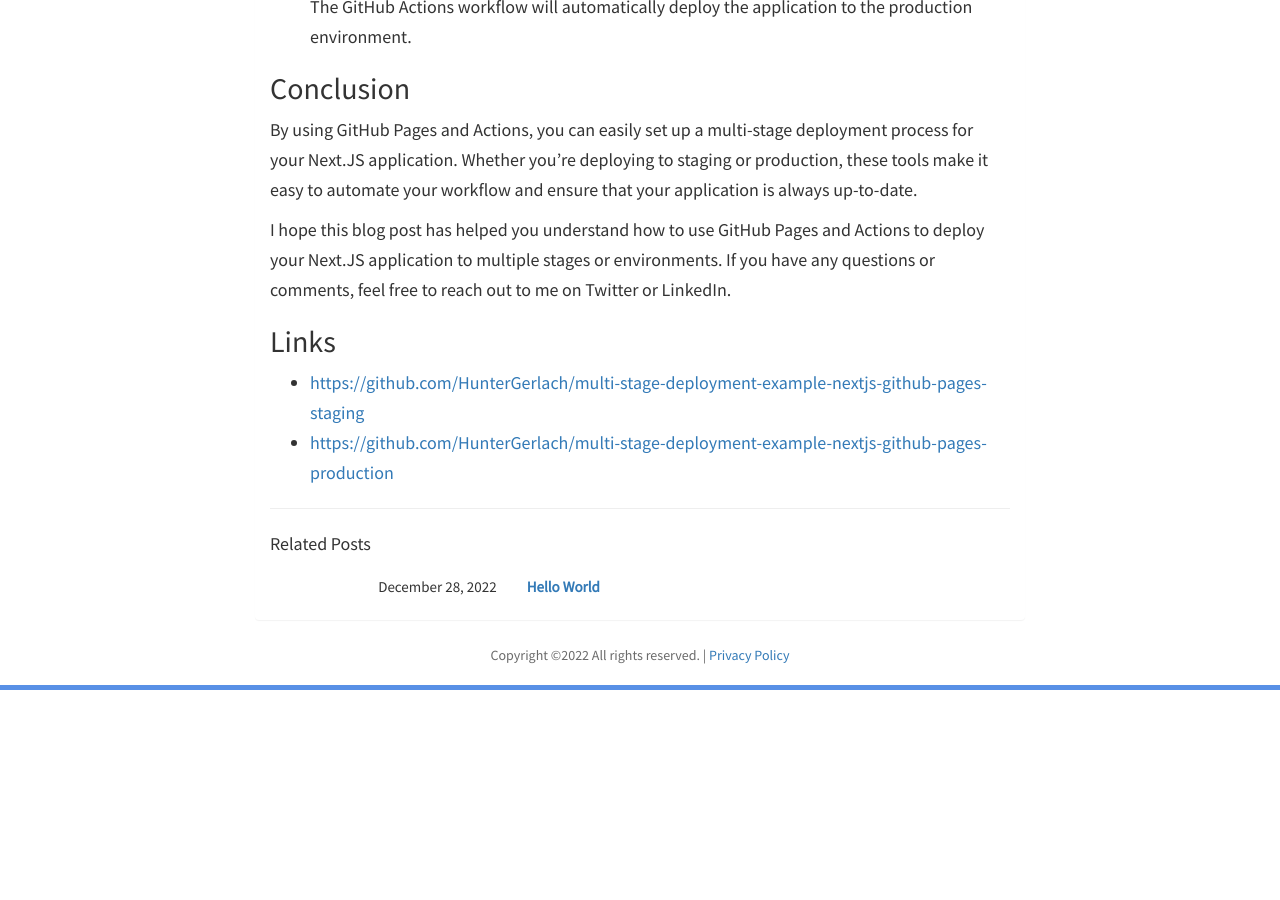
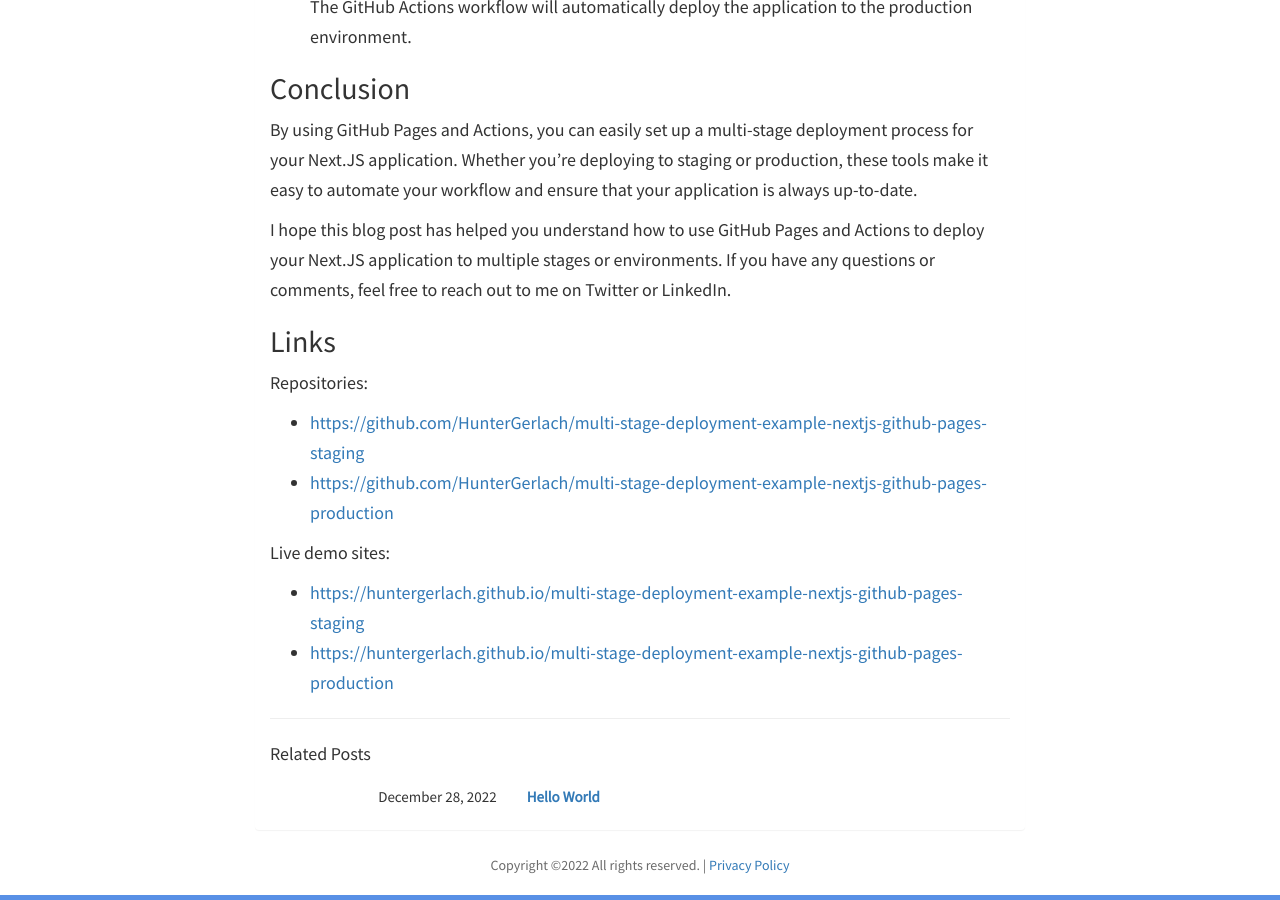
Before and after one commit to HunterGerlach/www.huntergerlach.com, a Jekyll site: the page built from _posts/2022-12-29-multi-site-with-nextjs-and-github-pages.md, in a window 1280 px wide and 900 px high, scrolled down 1227 px. Built offline with Jekyll 4.4.1, drawn with Linux system fonts in a browser that asks for light colours; nearby versions of some CDN libraries; before the commit the page ends 1917 px from its top, so only the background shows below that.

Commit message:
Update 2022-12-29-multi-site-with-nextjs-and-github-pages.md

```diff
--- a/_posts/2022-12-29-multi-site-with-nextjs-and-github-pages.md
+++ b/_posts/2022-12-29-multi-site-with-nextjs-and-github-pages.md
@@ -44,5 +44,12 @@ I hope this blog post has helped you understand how to use GitHub Pages and Acti
 
 ## Links
 
+Repositories:
+
 - <https://github.com/HunterGerlach/multi-stage-deployment-example-nextjs-github-pages-staging>
 - <https://github.com/HunterGerlach/multi-stage-deployment-example-nextjs-github-pages-production>
+
+Live demo sites:
+
+- <https://huntergerlach.github.io/multi-stage-deployment-example-nextjs-github-pages-staging>
+- <https://huntergerlach.github.io/multi-stage-deployment-example-nextjs-github-pages-production>
```
